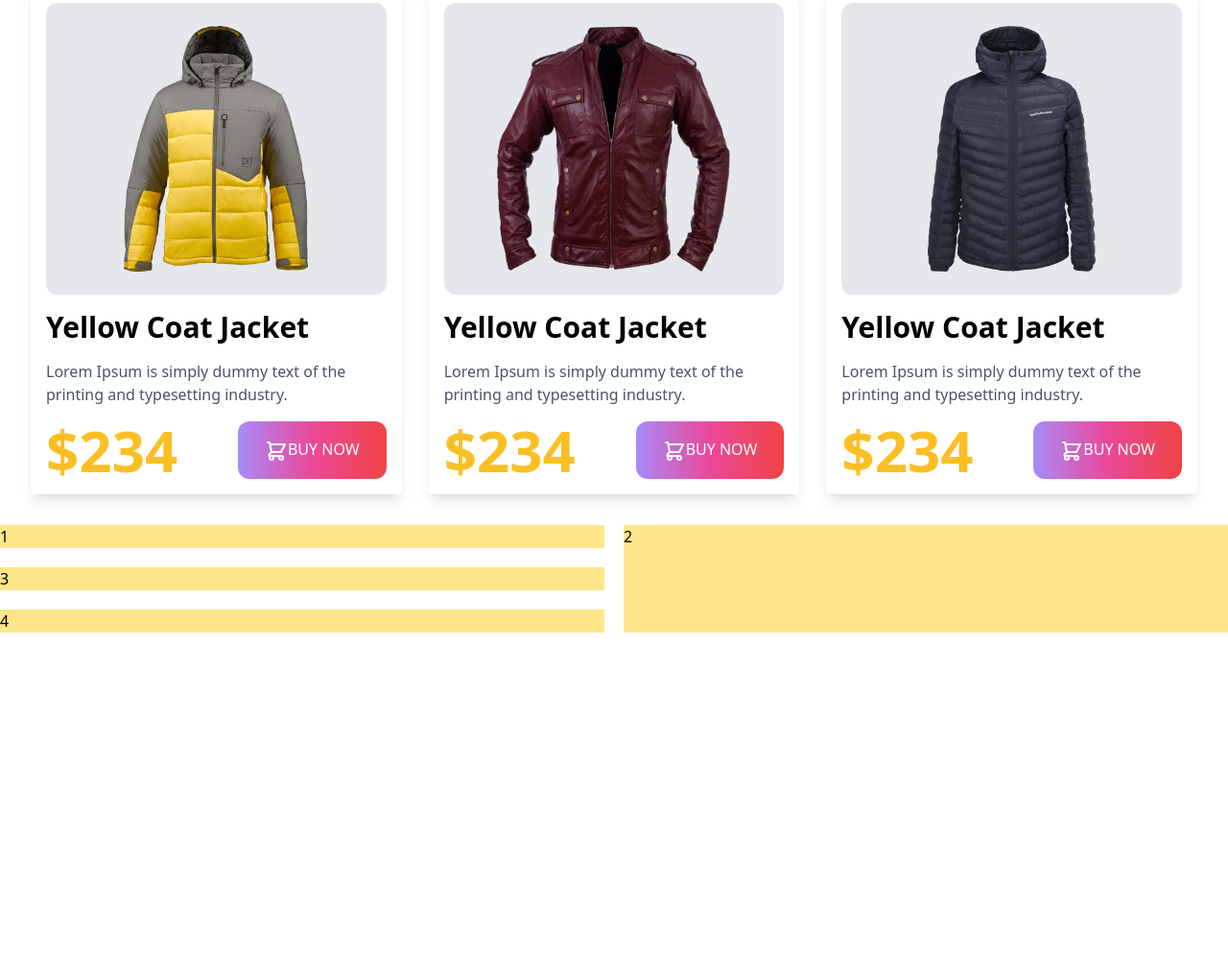
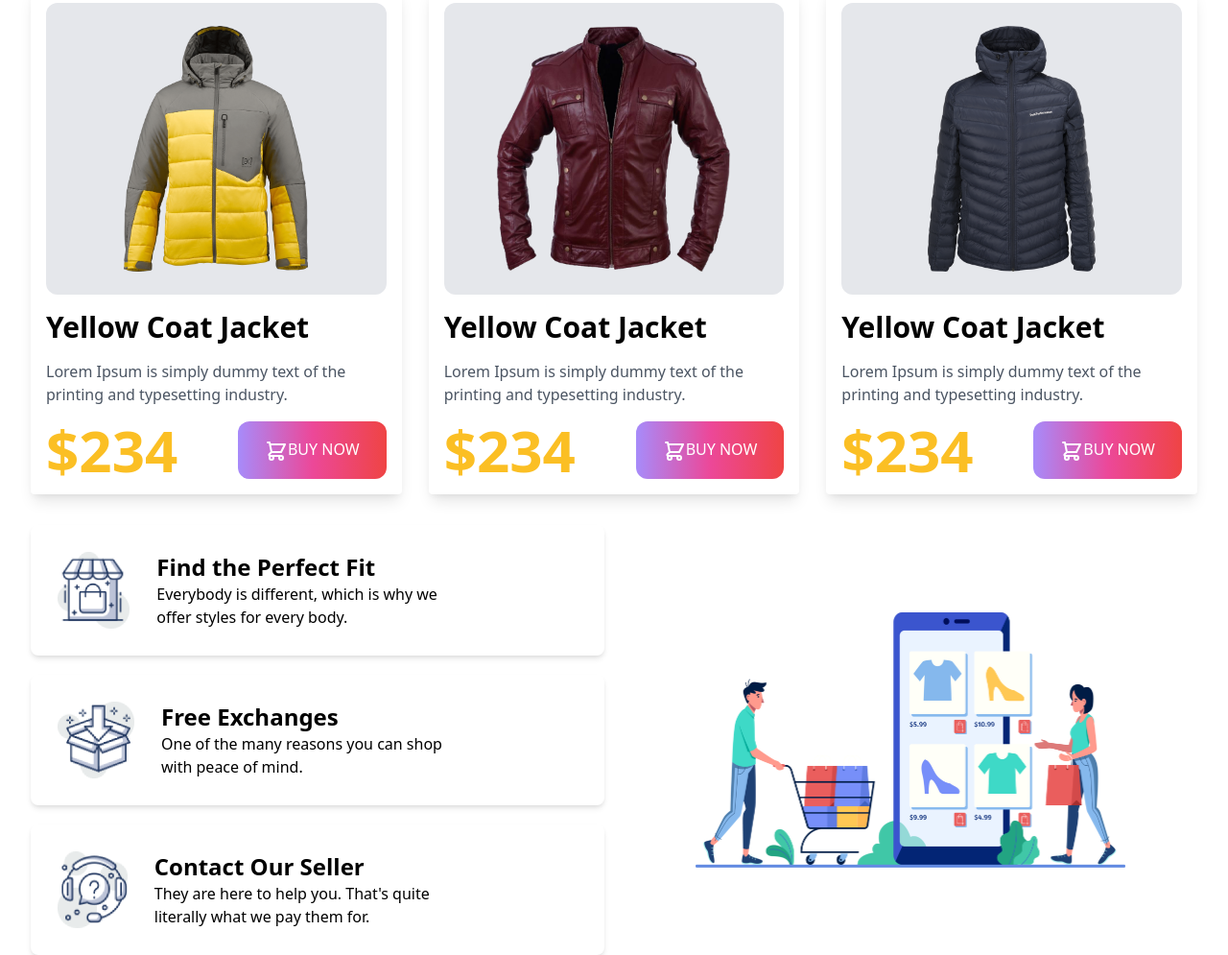
Before and after one commit to iazadur/penguin-fashion-tailwind, a plain HTML site: page index.html in a window 1280 px wide. Shown: the part 1352-2347 px from the top of the page at 96% size. Before the commit the page ends 2011 px from the top, so only its background shows below. Drawn offline with nearby package versions, Linux system fonts and the light colour scheme.

Commit message:
finished

```diff
--- a/index.html
+++ b/index.html
@@ -17,11 +17,11 @@
                     <img src="images/logo.png" alt="">
                     <span class="ml-3 font-bold text-2xl"><span class="text-green-600">Penguin</span> Fashion</span>
                 </a>
-              <nav class="md:ml-auto flex flex-wrap items-center text-xl font-medium space-x-10 justify-center">
-                <a class="mr-5 hover:text-gray-900">Home</a>
-                <a class="mr-5 hover:text-gray-900">Product</a>
-                <a class="mr-5 hover:text-gray-900">About Us</a>
-                <a class="mr-5 hover:text-gray-900">Contact Us</a>
+                <nav class="md:ml-auto flex flex-wrap items-center text-xl font-medium space-x-10 lg:space-x-20 justify-center">
+                    <a class=" hover:text-gray-900">Home</a>
+                    <a class=" hover:text-gray-900">Product</a>
+                    <a class="hover:text-gray-900">About Us</a>
+                    <a class=" hover:text-gray-900">Contact Us</a>
                 </nav>
             </div>
         </section>
@@ -63,8 +63,8 @@
                         <h1 class="text-6xl font-bold text-yellow-400">$234</h1>
                         <button
                             class="py-4 px-7 uppercase text-white rounded-xl font-medium bg-gradient-to-r from-purple-400 via-pink-500 to-red-500"><svg
-                        xmlns="http://www.w3.org/2000/svg" class="inline h-6 w-6" fill="none" viewBox="0 0 24 24"
-                        stroke="currentColor">
+                                xmlns="http://www.w3.org/2000/svg" class="inline h-6 w-6" fill="none"
+                                viewBox="0 0 24 24" stroke="currentColor">
                                 <path stroke-linecap="round" stroke-linejoin="round" stroke-width="2"
                                     d="M3 3h2l.4 2M7 13h10l4-8H5.4M7 13L5.4 5M7 13l-2.293 2.293c-.63.63-.184 1.707.707 1.707H17m0 0a2 2 0 100 4 2 2 0 000-4zm-8 2a2 2 0 11-4 0 2 2 0 014 0z" />
                             </svg>Buy now</button>
@@ -81,8 +81,8 @@
                         <h1 class="text-6xl font-bold text-yellow-400">$234</h1>
                         <button
                             class="py-4 px-7 uppercase text-white rounded-xl font-medium bg-gradient-to-r from-purple-400 via-pink-500 to-red-500"><svg
-                        xmlns="http://www.w3.org/2000/svg" class="inline h-6 w-6" fill="none" viewBox="0 0 24 24"
-                        stroke="currentColor">
+                                xmlns="http://www.w3.org/2000/svg" class="inline h-6 w-6" fill="none"
+                                viewBox="0 0 24 24" stroke="currentColor">
                                 <path stroke-linecap="round" stroke-linejoin="round" stroke-width="2"
                                     d="M3 3h2l.4 2M7 13h10l4-8H5.4M7 13L5.4 5M7 13l-2.293 2.293c-.63.63-.184 1.707.707 1.707H17m0 0a2 2 0 100 4 2 2 0 000-4zm-8 2a2 2 0 11-4 0 2 2 0 014 0z" />
                             </svg>Buy now</button>
@@ -99,8 +99,8 @@
                         <h1 class="text-6xl font-bold text-yellow-400">$234</h1>
                         <button
                             class="py-4 px-7 uppercase text-white rounded-xl font-medium bg-gradient-to-r from-purple-400 via-pink-500 to-red-500"><svg
-                        xmlns="http://www.w3.org/2000/svg" class="inline h-6 w-6" fill="none" viewBox="0 0 24 24"
-                        stroke="currentColor">
+                                xmlns="http://www.w3.org/2000/svg" class="inline h-6 w-6" fill="none"
+                                viewBox="0 0 24 24" stroke="currentColor">
                                 <path stroke-linecap="round" stroke-linejoin="round" stroke-width="2"
                                     d="M3 3h2l.4 2M7 13h10l4-8H5.4M7 13L5.4 5M7 13l-2.293 2.293c-.63.63-.184 1.707.707 1.707H17m0 0a2 2 0 100 4 2 2 0 000-4zm-8 2a2 2 0 11-4 0 2 2 0 014 0z" />
                             </svg>Buy now</button>
@@ -125,8 +125,8 @@
                         <h1 class="text-6xl font-bold text-yellow-400">$234</h1>
                         <button
                             class="py-4 px-7 uppercase text-white rounded-xl font-medium bg-gradient-to-r from-purple-400 via-pink-500 to-red-500"><svg
-                        xmlns="http://www.w3.org/2000/svg" class="inline h-6 w-6" fill="none" viewBox="0 0 24 24"
-                        stroke="currentColor">
+                                xmlns="http://www.w3.org/2000/svg" class="inline h-6 w-6" fill="none"
+                                viewBox="0 0 24 24" stroke="currentColor">
                                 <path stroke-linecap="round" stroke-linejoin="round" stroke-width="2"
                                     d="M3 3h2l.4 2M7 13h10l4-8H5.4M7 13L5.4 5M7 13l-2.293 2.293c-.63.63-.184 1.707.707 1.707H17m0 0a2 2 0 100 4 2 2 0 000-4zm-8 2a2 2 0 11-4 0 2 2 0 014 0z" />
                             </svg>Buy now</button>
@@ -143,8 +143,8 @@
                         <h1 class="text-6xl font-bold text-yellow-400">$234</h1>
                         <button
                             class="py-4 px-7 uppercase text-white rounded-xl font-medium bg-gradient-to-r from-purple-400 via-pink-500 to-red-500"><svg
-                        xmlns="http://www.w3.org/2000/svg" class="inline h-6 w-6" fill="none" viewBox="0 0 24 24"
-                        stroke="currentColor">
+                                xmlns="http://www.w3.org/2000/svg" class="inline h-6 w-6" fill="none"
+                                viewBox="0 0 24 24" stroke="currentColor">
                                 <path stroke-linecap="round" stroke-linejoin="round" stroke-width="2"
                                     d="M3 3h2l.4 2M7 13h10l4-8H5.4M7 13L5.4 5M7 13l-2.293 2.293c-.63.63-.184 1.707.707 1.707H17m0 0a2 2 0 100 4 2 2 0 000-4zm-8 2a2 2 0 11-4 0 2 2 0 014 0z" />
                             </svg>Buy now</button>
@@ -161,8 +161,8 @@
                         <h1 class="text-6xl font-bold text-yellow-400">$234</h1>
                         <button
                             class="py-4 px-7 uppercase text-white rounded-xl font-medium bg-gradient-to-r from-purple-400 via-pink-500 to-red-500"><svg
-                        xmlns="http://www.w3.org/2000/svg" class="inline h-6 w-6" fill="none" viewBox="0 0 24 24"
-                        stroke="currentColor">
+                                xmlns="http://www.w3.org/2000/svg" class="inline h-6 w-6" fill="none"
+                                viewBox="0 0 24 24" stroke="currentColor">
                                 <path stroke-linecap="round" stroke-linejoin="round" stroke-width="2"
                                     d="M3 3h2l.4 2M7 13h10l4-8H5.4M7 13L5.4 5M7 13l-2.293 2.293c-.63.63-.184 1.707.707 1.707H17m0 0a2 2 0 100 4 2 2 0 000-4zm-8 2a2 2 0 11-4 0 2 2 0 014 0z" />
                             </svg>Buy now</button>
@@ -170,12 +170,47 @@
                 </div>
             </div>
         </section>
-        <section class="grid lg:grid-cols-2 gap-5">
+        <section class="grid lg:grid-cols-2 gap-5 container mx-auto px-8">
             <!-- feature section  -->
-            <div class="bg-yellow-200">1</div>
-            <div class="bg-yellow-200 row-span-3">2</div>
-            <div class="bg-yellow-200">3</div>
-            <div class="bg-yellow-200">4</div>
+            <div class="shadow-md rounded-lg">
+                <div class="flex">
+                    <div class="p-7"><img class="w-20 h-20" src="icons/image 12.png" alt=""></div>
+                    <div class="flex items-center">
+                        <div>
+                            <h4 class="font-bold text-2xl">Find the Perfect Fit</h4>
+                            <p class="font-normal text-base w-2/3">Everybody is different, which is why we offer styles for every body.</p>
+                        </div>
+                    </div>
+                </div>
+
+            </div>
+            <div class=" row-span-3 row-end-1 lg:col-start-2 md:col-start-2 flex items-center">
+                <div class="flex justify-center"><img class="w-3/4" src="images/shopping.png" alt=""></div>
+            </div>
+            <div class="shadow-md rounded-lg">
+                <div class="flex">
+                    <div class="p-7"><img class="w-20 h-20" src="icons/image 13.png" alt=""></div>
+                    <div class="flex items-center">
+                        <div>
+                        <h4 class="font-bold text-2xl">Free Exchanges</h4>
+                        <p class="font-normal text-base w-2/3">One of the many reasons you can shop
+                            with peace of mind.</p>
+                    </div>
+                    </div>
+                </div>
+            </div>
+            <div class="shadow-md rounded-lg">
+                <div class="flex">
+                    <div class="p-7"><img class="w-20 h-20" src="icons/image 14.png" alt=""></div>
+                    <div class="flex items-center">
+                        <div>
+                        <h4 class="font-bold text-2xl">Contact Our Seller</h4>
+                        <p class="font-normal text-base w-2/3">They are here to help you. That's quite
+                            literally what we pay them for.</p>
+                    </div>
+                    </div>
+                </div>
+            </div>
         </section>
     </main>
     <footer></footer>
```
Lines whose indentation alone changed are shown as unchanged.
